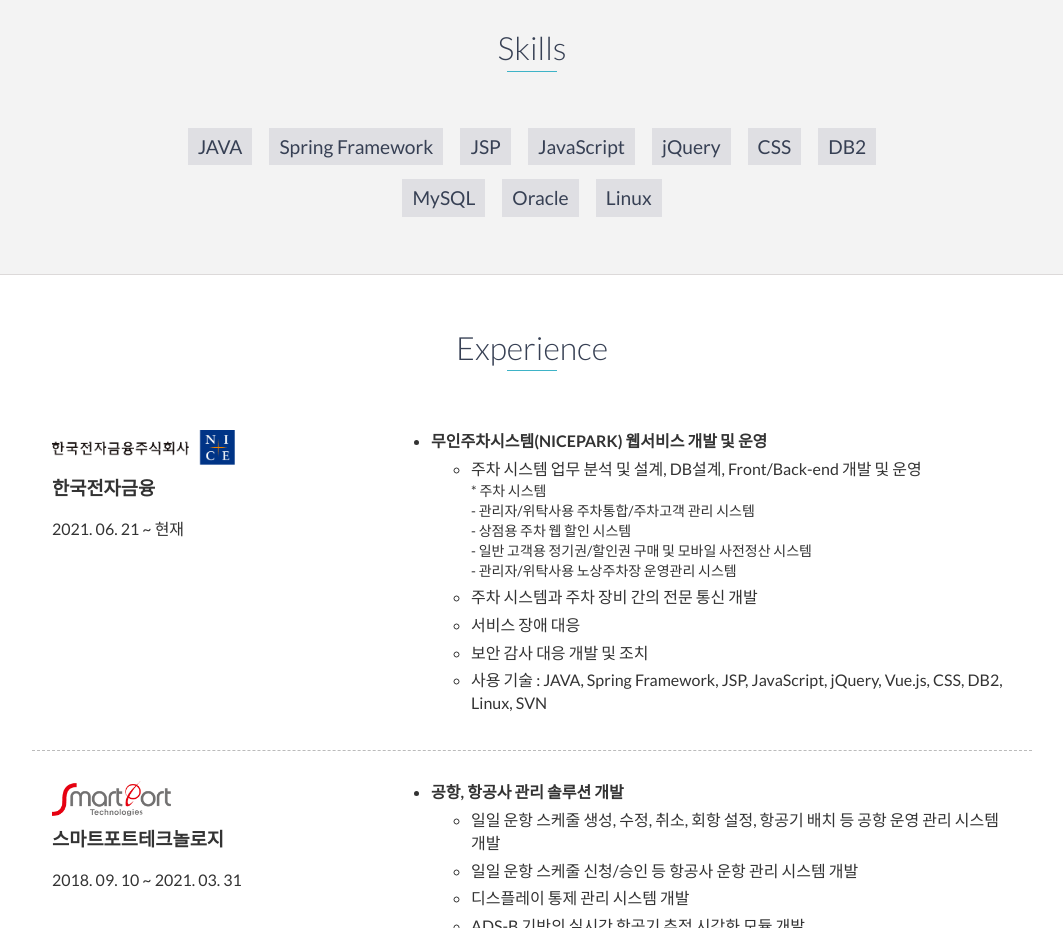
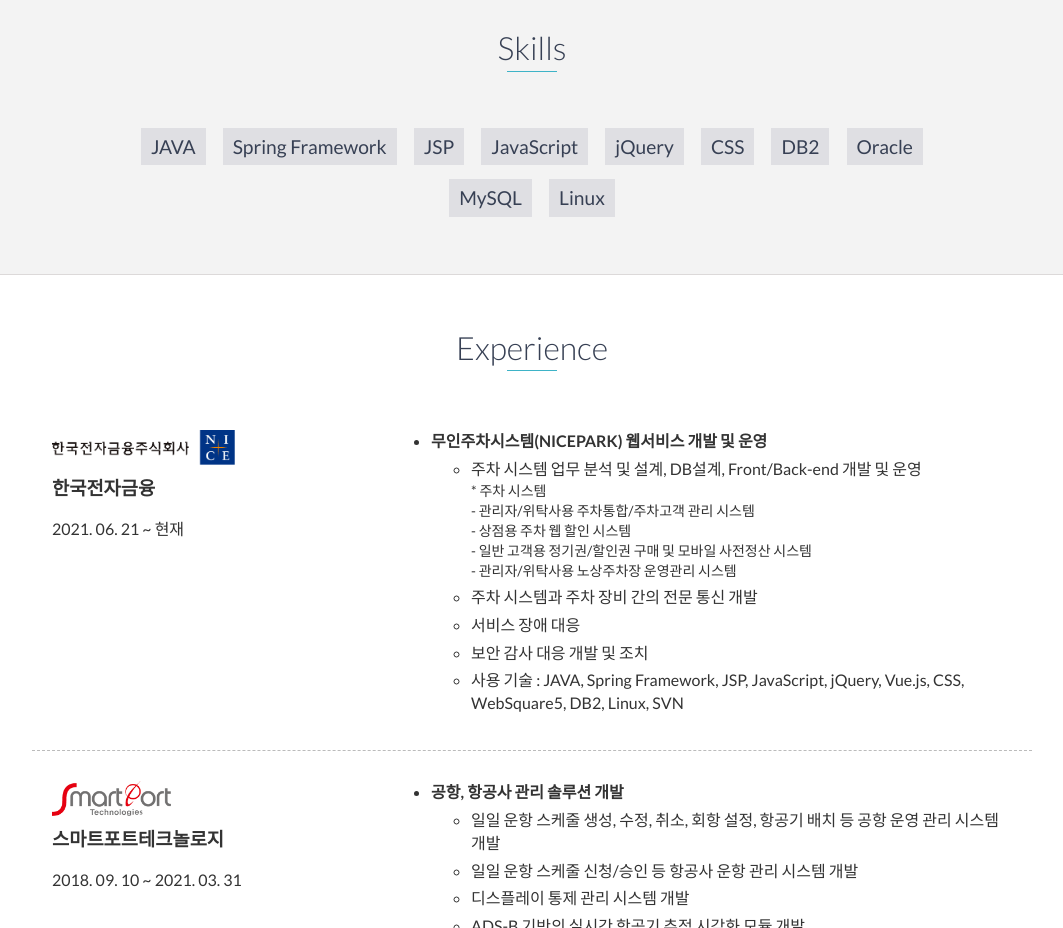
Before and after one commit to BaekYeRin/BaekYeRin.github.io, a website: page index.html in a window 1280 px wide. Shown: the part 1420-2348 px from the top of the page, without its empty margins (108-1171 px from the left). Drawn offline with nearby package versions, Linux system fonts and the light colour scheme.

Commit message:
Update index.html

```diff
--- a/index.html
+++ b/index.html
@@ -125,8 +125,8 @@
 			<li>jQuery</li>
 			<li>CSS</li>
 			<li>DB2</li>
+			<li>Oracle</li>
 			<li>MySQL</li>
-			<li>Oracle</li>
 			<li>Linux</li>
         </ul>
     </div>
@@ -159,7 +159,7 @@
 								<li>주차 시스템과 주차 장비 간의 전문 통신 개발</li>
 								<li>서비스 장애 대응</li>
 								<li>보안 감사 대응 개발 및 조치</li>
-								<li>사용 기술 : JAVA, Spring Framework, JSP, JavaScript, jQuery, Vue.js, CSS, DB2, Linux, SVN</li>
+								<li>사용 기술 : JAVA, Spring Framework, JSP, JavaScript, jQuery, Vue.js, CSS, WebSquare5, DB2, Linux, SVN</li>
 							</ul>
 						</ul>
 					</div>
```
